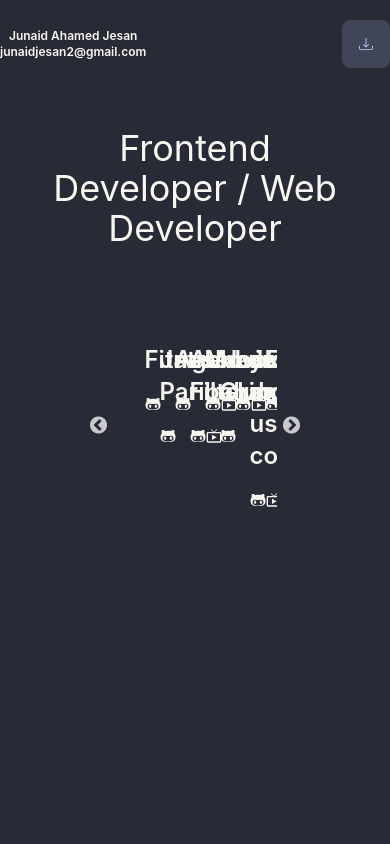
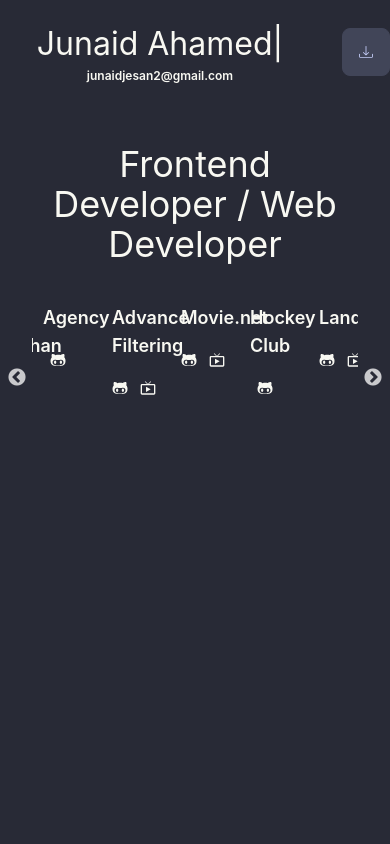
Before and after one commit to junaidjesan2/portfolio, a React (Create React App) app: page / in a window 390 px wide. Shown: the top 844 px of the page. Built offline with nearby package versions, Linux system fonts and the light colour scheme.

Commit message:
slick maked responsive

```diff
--- a/src/Components/Pages/Header/Header.js
+++ b/src/Components/Pages/Header/Header.js
@@ -1,6 +1,7 @@
 import React from "react";
 import { BsDownload } from "react-icons/bs";
 import resume from "../../../images/resume/Resume-Junaid_Ahamed_Jesan.pdf";
+import { TypeAnimation } from "react-type-animation";
 
 const Header = () => {
   const handleResumeDownload = () => {
@@ -17,10 +18,26 @@ const Header = () => {
   return (
     <div className="" data-aos="zoom-in">
       <div className="flex items-center md:justify-around justify-between py-5">
-        <div className="navbar-center grid grid-cols-1">
-          <span className="font-semibold normal-case text-xs md:text-xl">
-            Junaid Ahamed Jesan
-          </span>
+        <div className="flex flex-col w-80">
+          <TypeAnimation
+            sequence={[
+              "Junaid",
+              500,
+              "Junaid Ahamed", //  Continuing previous Text
+              500,
+              "Junaid Ahamed Jesan",
+              500,
+              "Junaid Aham",
+              500,
+              "Junaid",
+              500,
+              "",
+              500,
+            ]}
+            speed={50}
+            style={{ fontSize: "2em" }}
+            repeat={Infinity}
+          />
           <span className="font-semibold normal-case text-xs md:text-xs">
             junaidjesan2@gmail.com
           </span>
--- a/src/Components/Pages/Home/Home.js
+++ b/src/Components/Pages/Home/Home.js
@@ -23,15 +23,17 @@ const Home = () => {
           Frontend Developer / Web Developer
         </h1>
         <div>
-          <div className="slider-container w-2/4 mx-auto my-20">
-            <Slider {...settings} className="">
+          <div className="slider-container md:w-2/4 mx-auto md:my-20">
+            <Slider {...settings} className="wrap">
               {Projects.map((data) => (
                 <>
-                  <div className="m-4" key={data.id}>
-                    <p className="text-2xl font-semibold text-center align-middle">
+                <div className="mx-5">
+
+                  <div className="md:m-4 my-10" key={data.id}>
+                    <p className="md:text-2xl text-lg font-semibold text-center align-middle">
                       {data.name}
                     </p>
-                    <div className="flex justify-around items-center mt-5 ">
+                    <div className="flex justify-around gap-3 items-center mt-5 ">
                       <a href={data.github}>
                         <FaGithubAlt />
                       </a>
@@ -42,6 +44,7 @@ const Home = () => {
                       )}
                     </div>
                   </div>
+                </div>
                 </>
               ))}
             </Slider>
```
